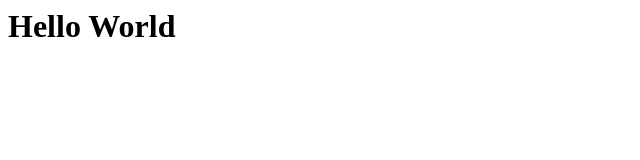
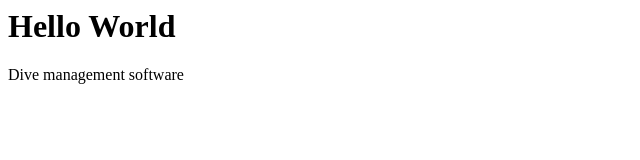
Before and after one commit to MakaraCode/makara-splash, a plain HTML site: page index.html in a window 1280 px wide. Shown: the whole page, without its empty margins (0-640 px from the left). Drawn offline with Linux system fonts and the light colour scheme.

Commit message:
changes to test hooks

```diff
--- a/index.html
+++ b/index.html
@@ -1,6 +1,5 @@
 <head>
-    <title>
-        Makara
-    </title>
+    <title>Makara</title>
 </head>
 <h1>Hello World</h1>
+<p>Dive management software</p>
```
